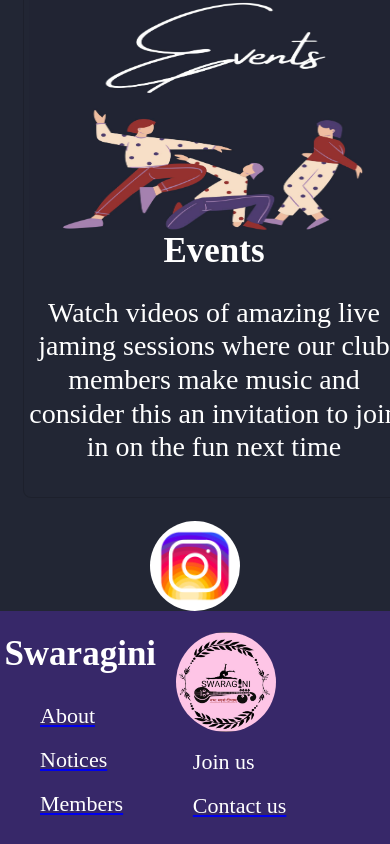
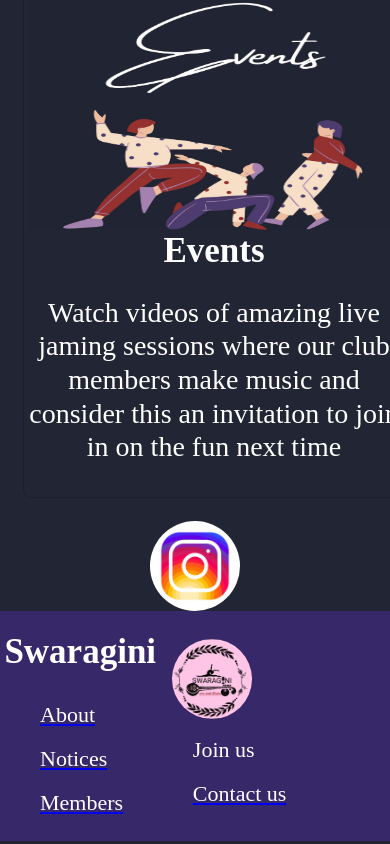
Before and after one commit to Pranshu1sati/swaraginiwebsite.github.io, a plain HTML site: page index.html in a window 390 px wide. Shown: the part 2118-2962 px from the top of the page. Drawn offline with Linux system fonts and the light colour scheme.

Commit message:
Update style.css

```diff
--- a/style.css
+++ b/style.css
@@ -311,4 +311,13 @@ div.part2{
         margin:0;
         overflow:hidden;
     }
+    #logo {
+  border-radius: 50%;
+  position: relative;
+  width: 80px;
+  height: 80px;
+  margin-left: 20%;
+  margin-right: 20%;
+  margin-top: 8%;
 }
+}
```
